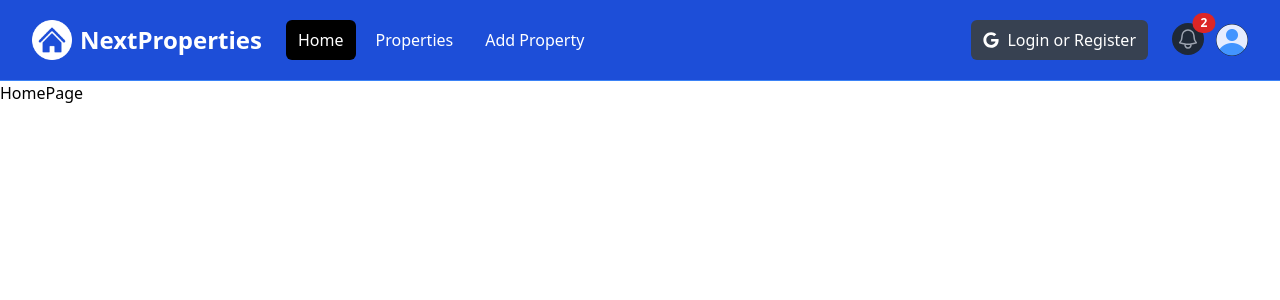
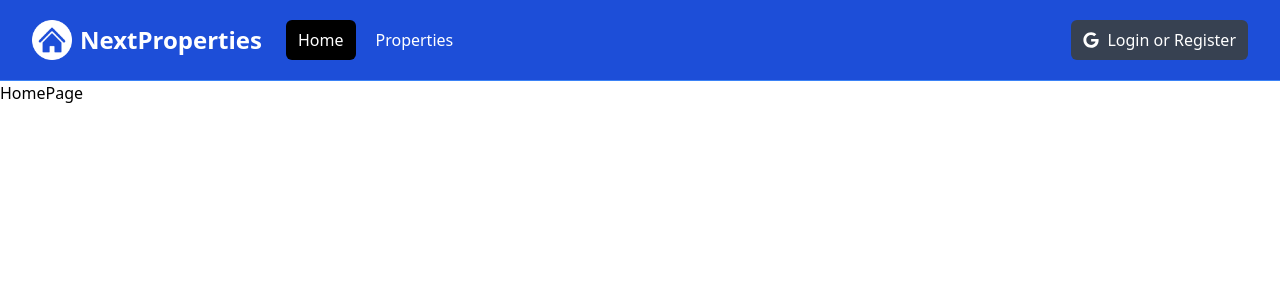
Before and after one commit to nasirmasud/next-properties, a Next.js app: page / in a window 1280 px wide. Shown: the top 300 px of the page. Built offline with nearby package versions, Linux system fonts and the light colour scheme.

Commit message:
Complete the NavBar

```diff
--- a/components/Navbar.jsx
+++ b/components/Navbar.jsx
@@ -76,6 +76,7 @@ const Navbar = () => {
                 >
                   Properties
                 </Link>
+                {isLoggedIn && (
                   <Link
                     href='/properties/add'
                     className={`${
@@ -84,11 +85,13 @@ const Navbar = () => {
                   >
                     Add Property
                   </Link>
+                )}
               </div>
             </div>
           </div>
 
           {/* <!-- Right Side Menu (Logged Out) --> */}
+          {!isLoggedIn && (
             <div className='hidden md:block md:ml-6'>
               <div className='flex items-center'>
                 <button className='flex items-center text-white bg-gray-700 hover:bg-gray-900 hover:text-white rounded-md px-3 py-2'>
@@ -97,8 +100,10 @@ const Navbar = () => {
                 </button>
               </div>
             </div>
+          )}
 
           {/* <!-- Right Side Menu (Logged In) --> */}
+          {isLoggedIn && (
             <div className='absolute inset-y-0 right-0 flex items-center pr-2 md:static md:inset-auto md:ml-6 md:pr-0'>
               <Link href='/messages' className='relative group'>
                 <button
@@ -188,6 +193,7 @@ const Navbar = () => {
                 )}
               </div>
             </div>
+          )}
         </div>
       </div>
 
@@ -211,6 +217,7 @@ const Navbar = () => {
             >
               Properties
             </Link>
+            {isLoggedIn && (
               <Link
                 href='/properties/add'
                 className={`${
@@ -219,10 +226,13 @@ const Navbar = () => {
               >
                 Add Property
               </Link>
+            )}
+            {!isLoggedIn && (
               <button className='flex items-center text-white bg-gray-700 hover:bg-gray-900 hover:text-white rounded-md px-3 py-2 my-4'>
                 <FaGoogle className='fa-brands mr-2' />
                 <span>Login or Register</span>
               </button>
+            )}
           </div>
         </div>
       )}
```
Lines whose indentation alone changed are shown as unchanged.
